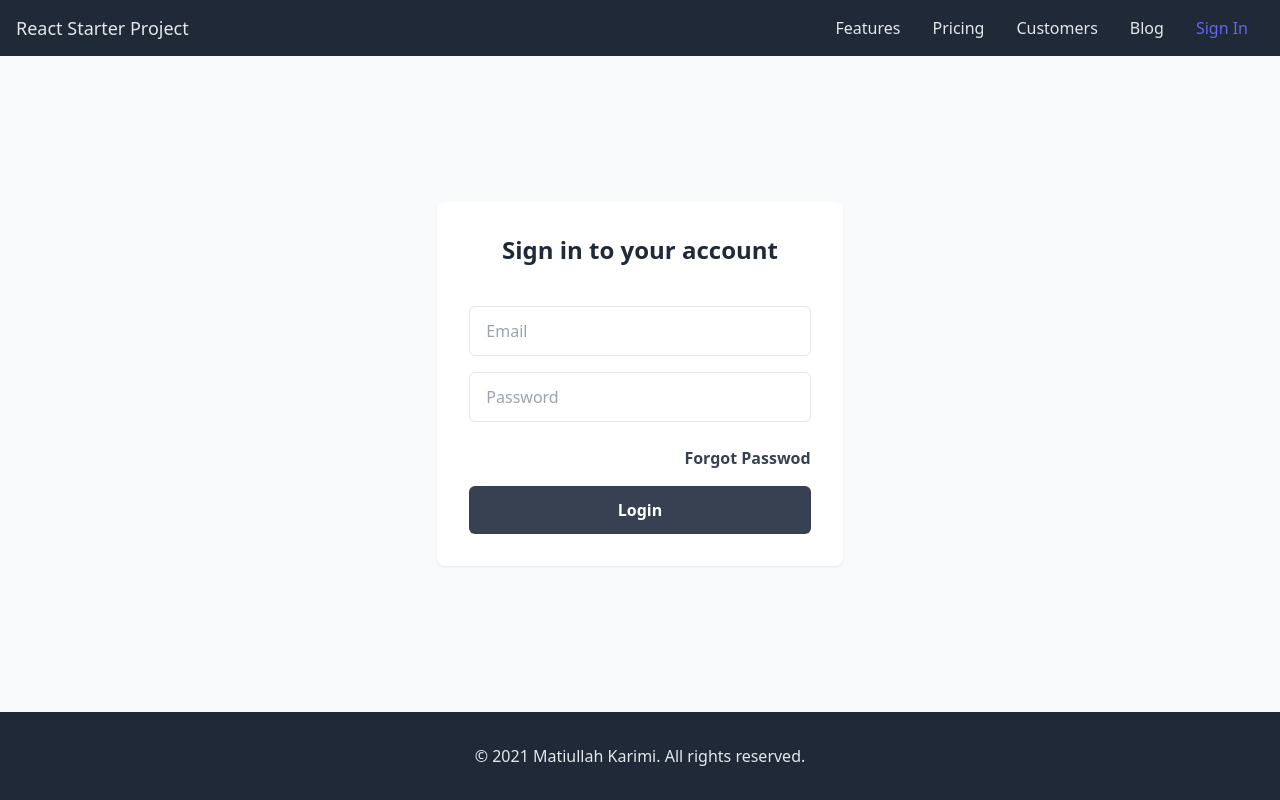
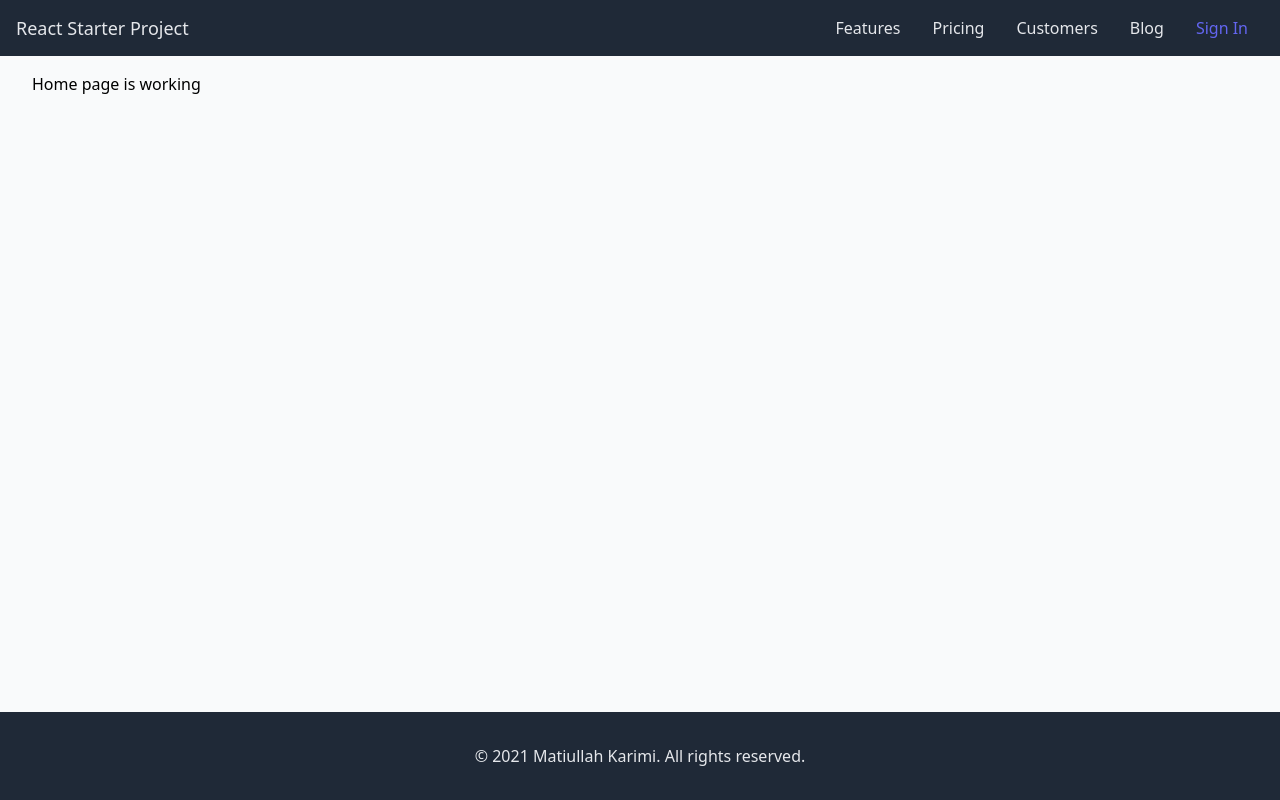
Before and after one commit to matiullah-karimi/react-starter, a React (Create React App) app: page / in a window 1280 px wide. Built offline with nearby package versions, Linux system fonts and the light colour scheme.

Commit message:
Install react router

```diff
--- a/package.json
+++ b/package.json
@@ -6,8 +6,10 @@
     "@testing-library/jest-dom": "^5.16.1",
     "@testing-library/react": "^12.1.2",
     "@testing-library/user-event": "^13.5.0",
+    "history": "^5.1.0",
     "react": "^17.0.2",
     "react-dom": "^17.0.2",
+    "react-router-dom": "^6.1.1",
     "react-scripts": "5.0.0-next.58",
     "web-vitals": "^2.1.2"
   },
--- a/src/App.js
+++ b/src/App.js
@@ -1,13 +1,20 @@
-import Login from "./pages/Login";
 import Header from './components/Header';
 import Footer from './components/Footer';
+import Home from "./pages/Home";
+import { Route, Routes } from 'react-router-dom';
+import Login from './pages/Login';
+import Register from './pages/Register';
 
 function App() {
   return (
     <div className="flex flex-col bg-gray-50 h-screen">
       <Header />
       <main className="flex-1 max-w-7xl p-4 sm:px-6 md:px-8">
-        <Login />
+        <Routes>
+          <Route exact path="/" element={<Home />} />
+          <Route exact path="/login" element={<Login />} />
+          <Route exact path="/register" element={<Register />} />
+        </Routes>
       </main>
       <Footer/>
     </div>
--- a/src/index.js
+++ b/src/index.js
@@ -3,10 +3,13 @@
 import './index.css';
 import App from './App';
 import reportWebVitals from './reportWebVitals';
+import { BrowserRouter } from "react-router-dom";
 
 ReactDOM.render(
   <React.StrictMode>
-    <App />
+    <BrowserRouter>
+      <App />
+    </BrowserRouter>
   </React.StrictMode>,
   document.getElementById('root')
 );
```
Also changed, not shown: 1 other file (tests, documents, lock files or other folders).
